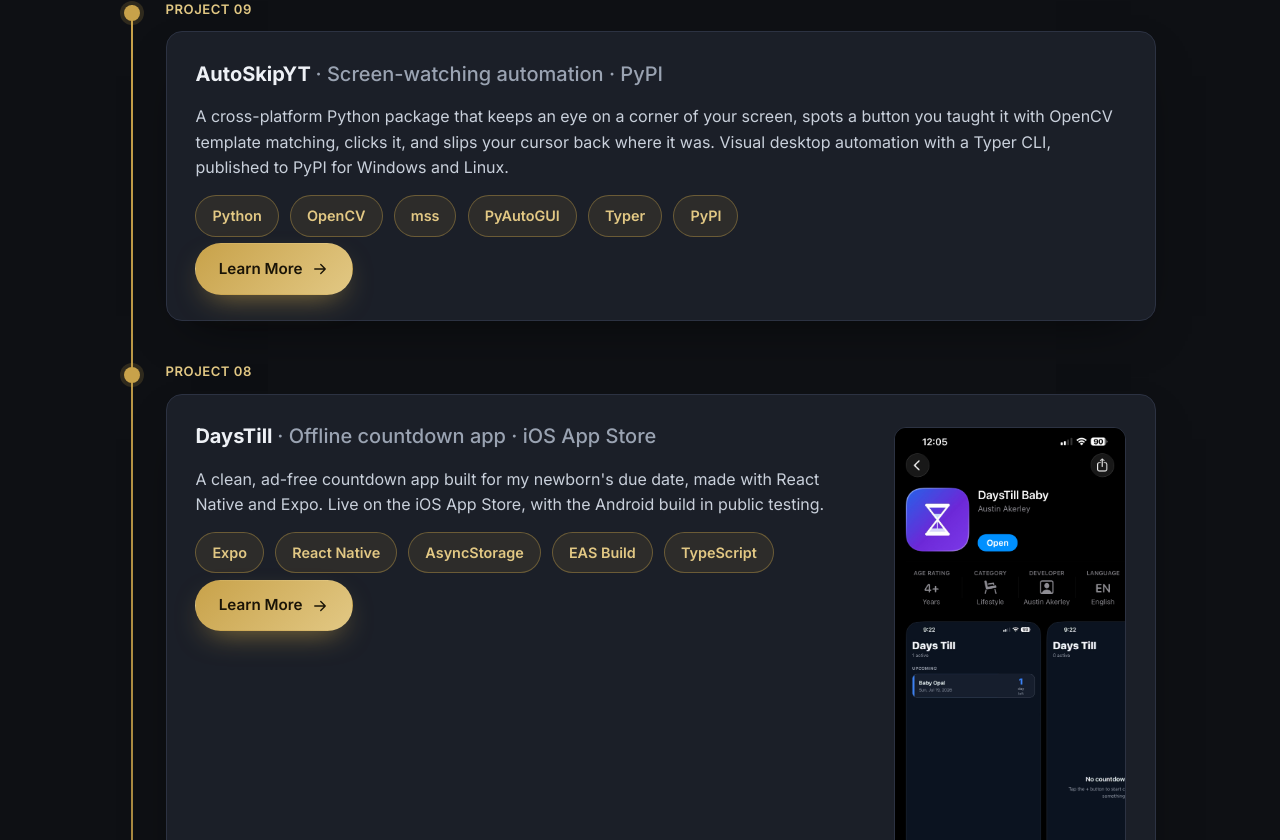
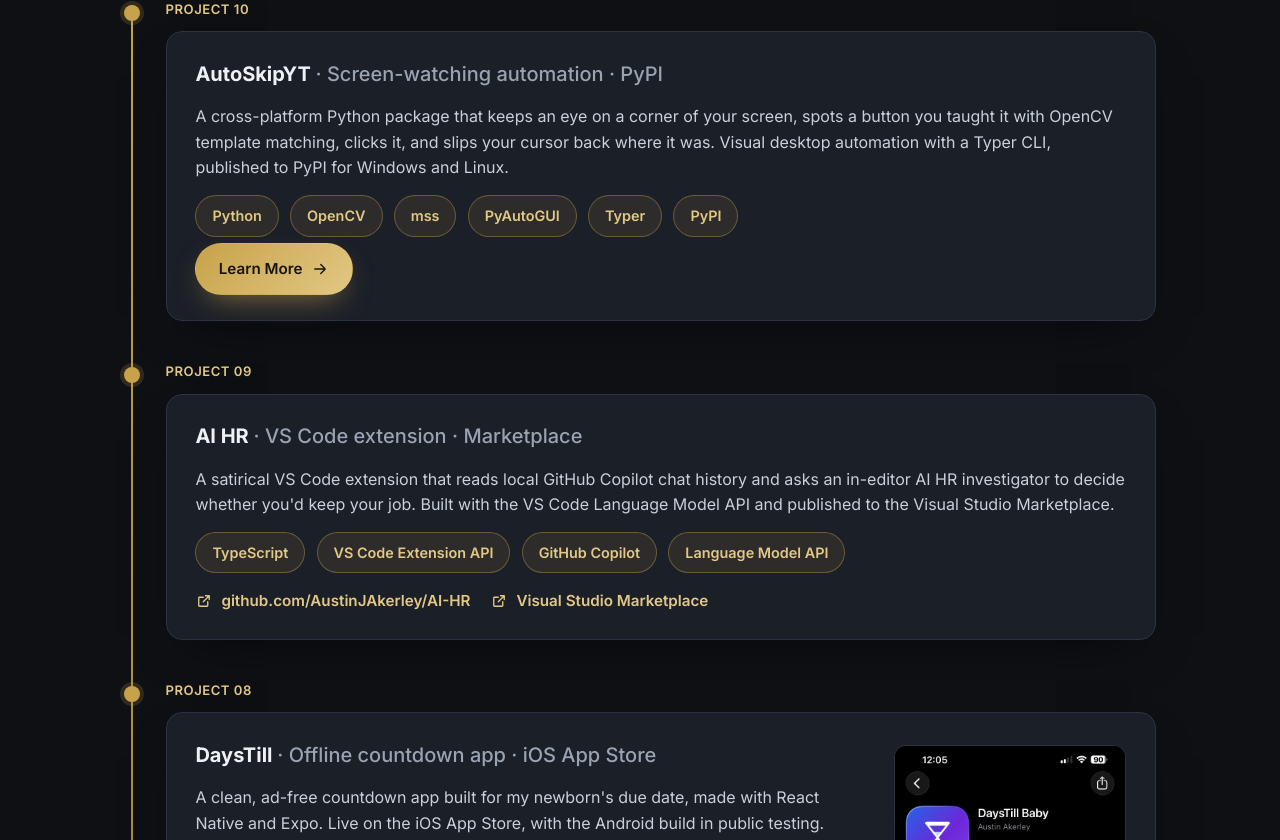
Before and after one commit to AustinJAkerley/AustinAkerley, a React (Vite) app: page / in a window 1280 px wide. Shown: the part 1925-2765 px from the top of the page. Built offline with nearby package versions, Linux system fonts and the light colour scheme.

Commit message:
Add AI HR as project 9 and shift AutoSkipYT to project 10
Co-authored-by: AustinJAkerley <86891758+AustinJAkerley@users.noreply.github.com>

```diff
--- a/src/data/resume.ts
+++ b/src/data/resume.ts
@@ -288,6 +288,20 @@ export const projects: Project[] = [
   },
   {
     number: 9,
+    name: "AI HR",
+    tagline: "VS Code extension · Marketplace",
+    description:
+      "A satirical VS Code extension that reads local GitHub Copilot chat history and asks an in-editor " +
+      "AI HR investigator to decide whether you'd keep your job. Built with the VS Code Language Model API " +
+      "and published to the Visual Studio Marketplace.",
+    tags: ["TypeScript", "VS Code Extension API", "GitHub Copilot", "Language Model API"],
+    url: "https://github.com/AustinJAkerley/AI-HR",
+    urlLabel: "github.com/AustinJAkerley/AI-HR",
+    storeUrl: "https://marketplace.visualstudio.com/items?itemName=AustinAkerley.ai-hr",
+    storeUrlLabel: "Visual Studio Marketplace",
+  },
+  {
+    number: 10,
     name: "AutoSkipYT",
     tagline: "Screen-watching automation · PyPI",
     description:
@@ -962,7 +976,7 @@ export const autoSkipYt: AppProject = {
   hash: "#/projects/autoskip-yt",
   name: "AutoSkipYT",
   tagline: "My first Python package published to PyPI.",
-  kicker: "Project 09 / Python package",
+  kicker: "Project 10 / Python package",
   intro:
     "AutoSkipYT is visual desktop automation: it watches a corner of your screen for a button you configure, " +
     "matches it with OpenCV template matching, clicks it, and returns your cursor to where it was. But the part " +
```
